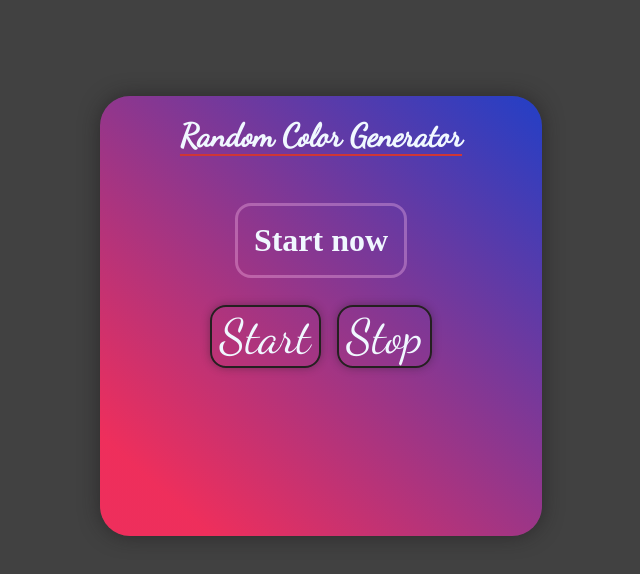
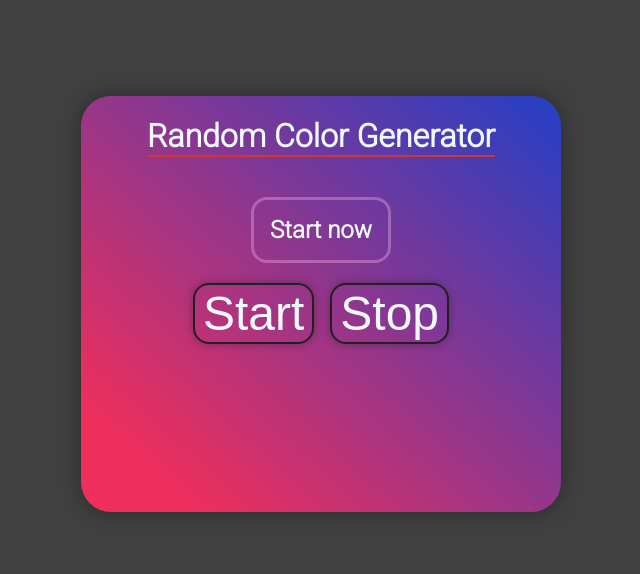
Before and after one commit to mukeshwebdp/random-color-generator, a plain HTML site: page index.html in a window 1280 px wide. Shown: the whole page, without its empty margins (319-959 px from the left). Drawn offline with Linux system fonts and the light colour scheme.

Commit message:
font fixed

```diff
--- a/script.js
+++ b/script.js
@@ -27,5 +27,6 @@ function randomColorGenerator(){
         // it is used to memory flush;
         intervalID = null
     }
+
     document.querySelector('.start').addEventListener('click',startChangingColor)
     document.querySelector('.stop').addEventListener('click',stopChangingColor)
--- a/style.css
+++ b/style.css
@@ -1,12 +1,12 @@
-@import url('https://fonts.googleapis.com/css2?family=Patrick+Hand&display=swap');
-@import url('https://fonts.googleapis.com/css2?family=Dancing+Script&display=swap');
+@import url('https://fonts.googleapis.com/css2?family=Roboto:wght@300&display=swap');
 body{
     background-color: #414141;
     height: 100vh;
+    font-family: 'Roboto', sans-serif;
 }
 .container{
-    width: 35%;
-    height: 55%;
+    width: 38%;
+    height: 52%;
     margin: auto;
     margin-top: 6rem;
     display: flex;
@@ -20,7 +20,6 @@ border-radius: 30px;
 }
 h1{
     color: aliceblue;
-    font-family: 'Dancing Script', cursive;
     text-decoration: underline;
     text-decoration-thickness: 2px;
     text-decoration-color: rgb(207, 54, 54) ;
@@ -28,7 +27,7 @@ h1{
 }
 h2{
     color: aliceblue;
-    font-size: 2rem;
+    font-size: 1.5rem;
     border: 3px solid #ffc0ec55;
     border-radius: 1rem;
     padding: 1rem;
@@ -46,7 +45,6 @@ button{
     text-align: center;
     font-size: 3rem;
     font-weight: 500;
-    font-family: 'Dancing Script', cursive;
     border: 2px solid #242020;
     border-radius: 1rem;
     box-shadow: 0px 0px 8px #1a181961;
```
